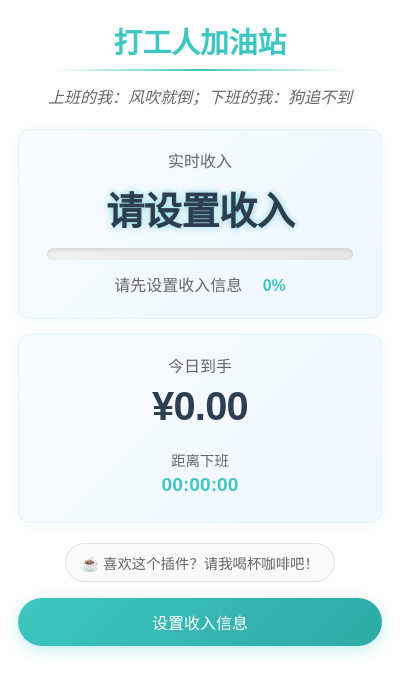
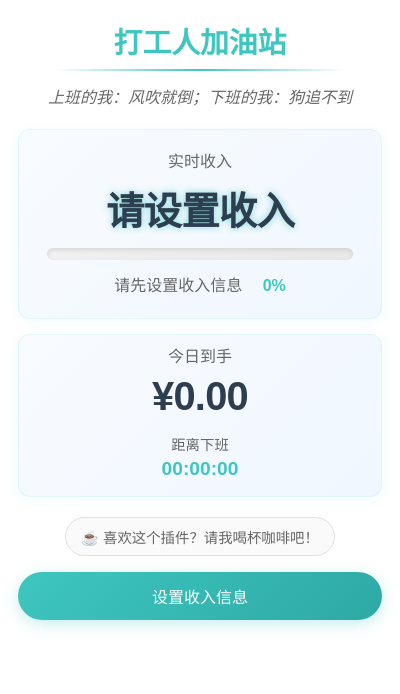
Before and after one commit to ZoraZora59/happy-work-chrome-plugin, a browser extension: page src/popup/index.html in a window 400 px wide. Drawn offline with Linux system fonts and the light colour scheme.

Commit message:
优化弹窗样式，拆分收入和今日框的样式，调整相关标签的样式和动画效果，提升界面美观性和用户体验。

```diff
--- a/src/popup/popup.css
+++ b/src/popup/popup.css
@@ -66,7 +66,7 @@ h1::after {
   line-height: 1.4;
 }
 
-.income-box, .today-box {
+.income-box {
   background: linear-gradient(135deg, #f8fbff 0%, #f0f7ff 100%);
   border: 1px solid rgba(62,198,193,0.1) !important;
   border-radius: 12px;
@@ -77,18 +77,44 @@ h1::after {
   position: relative;
 }
 
-.income-label, .today-label {
+.today-box {
+  background: linear-gradient(135deg, #f8fbff 0%, #f0f7ff 100%);
+  border: 1px solid rgba(62,198,193,0.1) !important;
+  border-radius: 12px;
+  margin: 15px 0;
+  padding: 8px 15px;
+  box-shadow: 0 2px 12px rgba(62,198,193,0.08);
+  transition: all 0.3s ease;
+  position: relative;
+}
+
+.income-label {
   color: #666;
   font-size: 1em;
   font-weight: 500;
   margin-bottom: 8px;
 }
 
-.income-value, .today-value {
+.today-label {
+  color: #666;
+  font-size: 1em;
+  font-weight: 500;
+  margin-bottom: 8px;
+}
+
+.income-value {
   font-size: 2.4em;
   font-weight: 700;
   color: #2c3e50;
   margin: 8px 0 12px 0;
+  letter-spacing: -0.02em;
+}
+
+.today-value {
+  font-size: 2.4em;
+  font-weight: 700;
+  color: #2c3e50;
+  margin: 4px 0 6px 0;
   letter-spacing: -0.02em;
 }
 
@@ -102,6 +128,7 @@ h1::after {
   position: relative;
   box-shadow: inset 0 2px 4px rgba(0,0,0,0.1);
   overflow: hidden;
+  font-weight: 600;
 }
 
 .income-progress .progress-bar {
@@ -123,7 +150,7 @@ h1::after {
 }
 
 .countdown-container {
-  margin-top: 12px;
+  margin-top: 6px;
   padding: 8px 0;
 }
 
@@ -830,7 +857,7 @@ h1::after {
 }
 
 .today-value.excited {
-  animation: pulseExcited 1s ease-in-out infinite;
+  animation: pulseExcited 1.2s infinite;
   text-shadow: 0 0 8px rgba(255,184,108,0.6);
   color: #ff9f43;
 }
```
